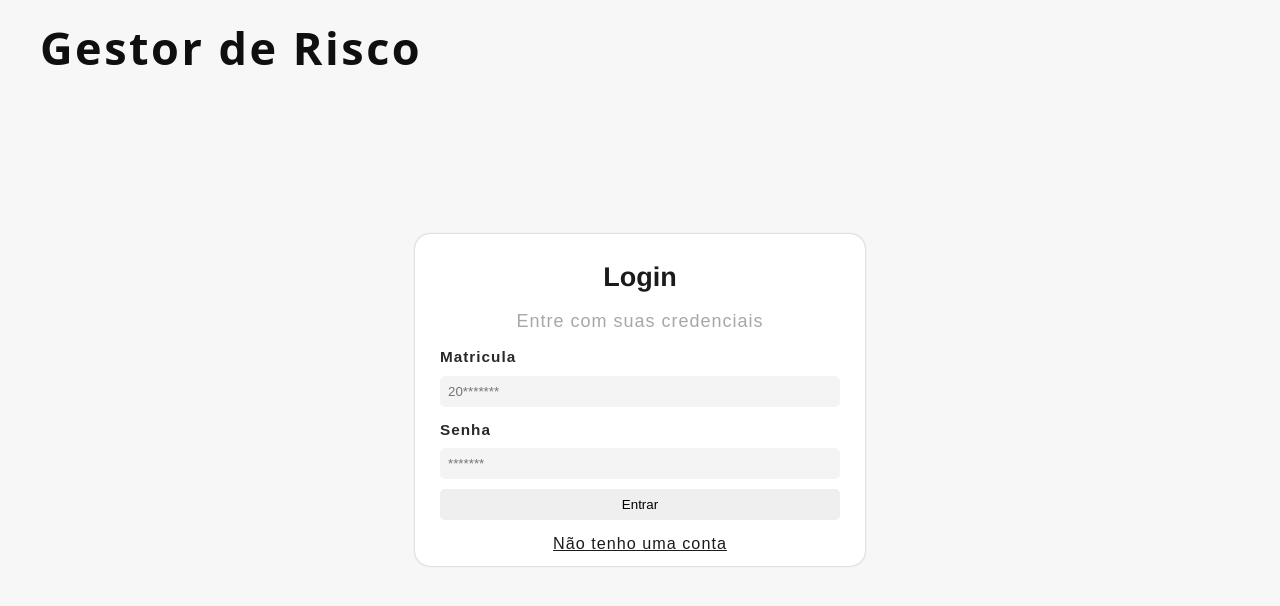
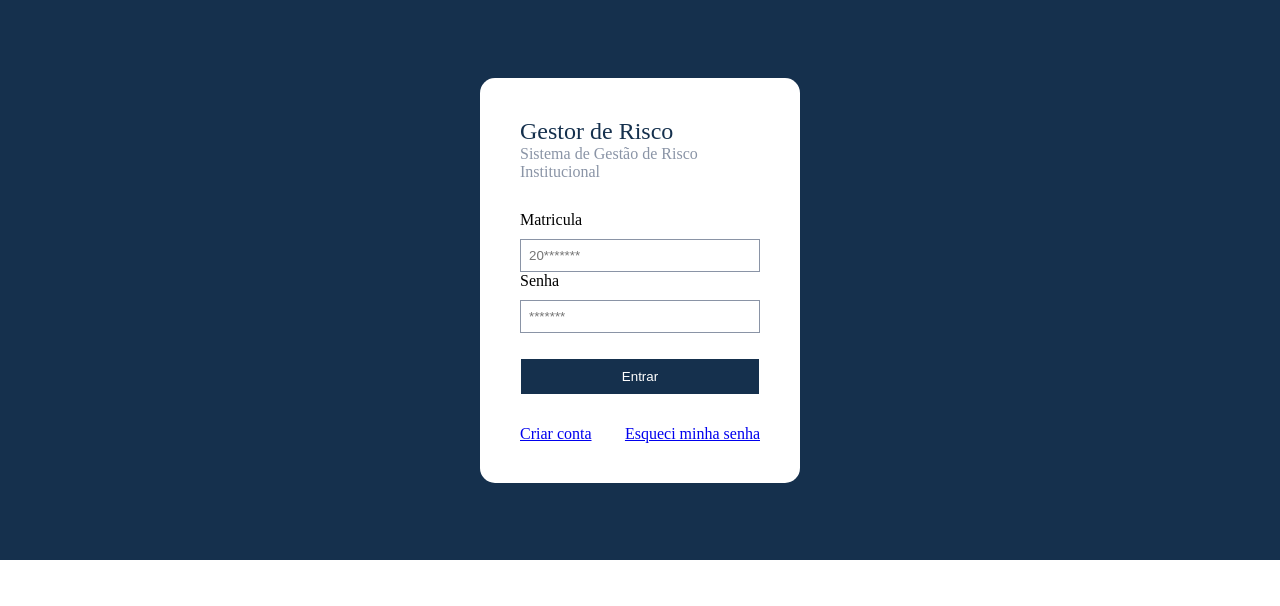
Before and after one commit to CTISM-Prof-Henry/software-formularios-seriemas-da-internet, a React (Vite) app in the folder front/: page / in a window 1280 px wide. Shown: the top 606 px of the page. Built offline with nearby package versions, Linux system fonts and the light colour scheme.

Commit message:
new front

```diff
--- a/front/src/pages/Login.jsx
+++ b/front/src/pages/Login.jsx
@@ -1,15 +1,20 @@
-import { useState } from 'react'
-import { useEffect } from 'react'
+import {useState} from 'react'
 import '../style/Login.css'
-import { useNavigate, Link } from 'react-router-dom'
+import {useNavigate, Link} from 'react-router-dom'
 
 
 function Login() {
+    const [isLogin, setIsLogin] = useState(true)
+
     const [matricula, setMatricula] = useState('')
-    const [senha, setSenha] =  useState('')
+    const [senha, setSenha] = useState('')
     const [mensagemErro, setMensagemErro] = useState('')
 
-    const navigate  = useNavigate()
+    const [email, setEmail] = useState('')
+    const [primeiroNome, setPrimeiroNome] = useState('')
+    const [segundoNome, setSegundoNome] = useState('')
+
+    const navigate = useNavigate()
 
     const buscaUsuario = async (evento) => {
         evento.preventDefault()
@@ -37,7 +42,7 @@ function Login() {
 
                 localStorage.setItem('tokenAcesso', dados.tokenAcesso)
                 navigate('/app')
-            } else  {
+            } else {
                 setMensagemErro("Matricula ou senha incorretos!");
             }
 
@@ -47,40 +52,58 @@ function Login() {
         }
     }
 
+    // const registrarUsuario = async (evento) => {
+    //     evento.preventDefault();
+    //     console.log("Enviando dados para cadastro:", { matricula, senha, email, primeiroNome, segundoNome });
+    //
+    // };
+
     return (
 
         <main>
-        <h1 className="title">Gestor de Risco</h1>
 
-        <div className="container-login">
+            <div className="back">
+
+                <section>
+
+                    <div className="title">
+                        <h1>Gestor de Risco</h1>
+                        <p>Sistema de Gestão de Risco Institucional</p>
+                    </div>
 
                     <form onSubmit={buscaUsuario}>
-                <h1>Login</h1>
-                <label className="login-label">Entre com suas credenciais</label>
 
-                <div>
+                            <div className="input-group">
                                 <label>Matricula</label>
-                    <input type="text" value={matricula} placeholder="20*******"
-                           onChange={(e) => setMatricula(e.target.value)} required/>
+                                <input type="text" value={matricula} placeholder="20*******" onChange={
+                                    (e) => setMatricula(e.target.value)} required/>
                             </div>
 
-                <div>
+                            <div className="input-group">
                                 <label>Senha</label>
-                    <input type="password" value={senha} placeholder="*******"
-                           onChange={(e) => setSenha(e.target.value)} required/>
+                                <input type="password" value={senha} placeholder="*******" onChange={(e) => setSenha(e.target.value)} required/>
                             </div>
 
-                {mensagemErro && <p style={{ color: 'red' }}>{mensagemErro}</p>}
+                            {mensagemErro && <p style={{color: 'red'}}>{mensagemErro}</p>}
 
-                <div className="login-btn">
+                            <div className="post-btn">
                                 <button type="submit">Entrar</button>
+
+                            </div>
+                        </form>
+
+                    <div className="links">
+                        <Link to="#" className="criar-conta">Criar conta</Link>
+                        <Link to="#" className="esqueci-senha">Esqueci minha senha</Link>
                     </div>
 
-            </form>
+                </section>
 
-            <Link to="cadastro/">Não tenho uma conta</Link>
+
 
             </div>
+
+
         </main>
     );
 }
--- a/front/src/style/Login.css
+++ b/front/src/style/Login.css
@@ -1,101 +1,77 @@
-
+* {
+  margin: 0;
+  padding: 0;
+  box-sizing: border-box;
+}
 
 main {
-  display: flex;
-  flex-direction: column;
-  align-items: center;
-  justify-content: center;
   height: 100vh;
-  color: #0f0f0f;
-  background-color: rgba(135, 135, 135, 0.07);
-}
-
-main .title {
-  position: absolute;
-  top: 5px;
-  left: 40px;
-  font-size: 2.5rem;
-  letter-spacing: 2.5px;
 }
 
 
-.container-login{
+.back{
+  height: 70%;
+  background-color: #15304D;
+  display: flex;
+  justify-content: center;
+  align-items: center;
+}
+
+section {
+
   display: flex;
   flex-direction: column;
-  padding: 25px;
-  padding-bottom: 0;
-  width: 400px;
-  font-family: sans-serif;
-  background-color: #ffff;
+  width: 25vw;
+  background-color: #FFFFFF;
+  padding: 40px;
   border-radius: 15px;
-  box-shadow: 0px 0px 2px rgba(135, 135, 135, 0.73);
-  text-align: center;
-  color: rgba(135, 135, 135, 0.73);
-   letter-spacing: 1px;
+  gap: 30px;
 
 }
 
+.title {
 
-.container-login h1 {
-  text-align: center;
-  font-family: "Helvetica Neue", Helvetica, Arial, sans-serif;
-  font-size: 1.5rem;
-  font-weight: bolder;
-  margin-top: 5px;
-  color: #1b1b1b;
-  letter-spacing: normal;
-}
+  & h1 {
+    font-weight: normal;
+    color: var(--dark-blue);
 
-.container-login div {
-  display: flex;
-  flex-direction: column;
-  gap: 5px;
-  margin-top: 10px;
-
-  & label {
-    text-align: left;
-    font-size: 0.85rem;
-    font-weight: bold;
-    color: rgb(41, 41, 41);
   }
 
-  & input {
-    background-color: rgba(135, 135, 135, 0.09);
-    border: none;
-    border-radius: 5px;
-    padding: 8px;
-    color: #1b1b1b;
-  }
-}
-
-.container-login a {
-  color: #1b1b1b;
-}
-
-.login-btn {
-  margin-top: 20px;
-
-  & button {
-    padding: 8px;
-    border: none;
-    border-radius: 5px;
-    cursor: pointer;
+  & p {
+    color: var(--text-light);
   }
 
 }
 
-a {
-  padding: 10px;
-  font-size: 0.9rem;
+.input-group {
+  display: flex;
+  flex-direction: column;
+  gap: 10px;
+
+  & input {
+    padding: 8px;
+    border: 1px solid var(--text-light);
+  }
 }
 
+.links {
+  display: flex;
+  flex-direction: row;
+  justify-content: space-between;
+}
 
-@media (max-width: 460px) {
+.post-btn button{
+  width: 100%;
+  margin-top: 25px;
+  padding: 10px;
+  border-radius: 0px;
+  border: 1px solid;
+  background-color: var(--dark-blue);
+  color: #FFFFFF;
+  cursor: pointer;
+  transition: 0.3s;
+}
 
-  body .title {
-    top: 0px;
-    left: 15vw;
-    position: absolute;
-    text-align: center;
+.post-btn button:hover {
+  background-color: var(--light-blue);
 }
-}
--- a/front/src/style/index.css
+++ b/front/src/style/index.css
@@ -1,7 +1,9 @@
 :root {
-  --text: #6b6375;
-  --text-h: #08060d;
-  --bg: #fff;
+  --text-light: #8A94A6;
+  --text-h: #4A5359;
+  --dark-blue: #15304D;
+  --light-blue: #1A3A5C;
+  --bg-form: #D9D9D9;
   --border: #e5e4e7;
   --code-bg: #f4f3ec;
   --accent: #aa3bff;
@@ -11,19 +13,9 @@
   --shadow:
     rgba(0, 0, 0, 0.1) 0 10px 15px -3px, rgba(0, 0, 0, 0.05) 0 4px 6px -2px;
 
-  --sans: system-ui, 'Segoe UI', Roboto, sans-serif;
-  --heading: system-ui, 'Segoe UI', Roboto, sans-serif;
+  --lora: ;
+  --inter: Inter;
   --mono: ui-monospace, Consolas, monospace;
-
-  font: 18px/145% var(--sans);
-  /*letter-spacing: 0.18px;*/
-  color-scheme: light dark;
-  color: var(--text);
-  background: var(--bg);
-  font-synthesis: none;
-  text-rendering: optimizeLegibility;
-  -webkit-font-smoothing: antialiased;
-  -moz-osx-font-smoothing: grayscale;
 
   @media (max-width: 1024px) {
     font-size: 16px;
```
Lines whose indentation alone changed are shown as unchanged.
